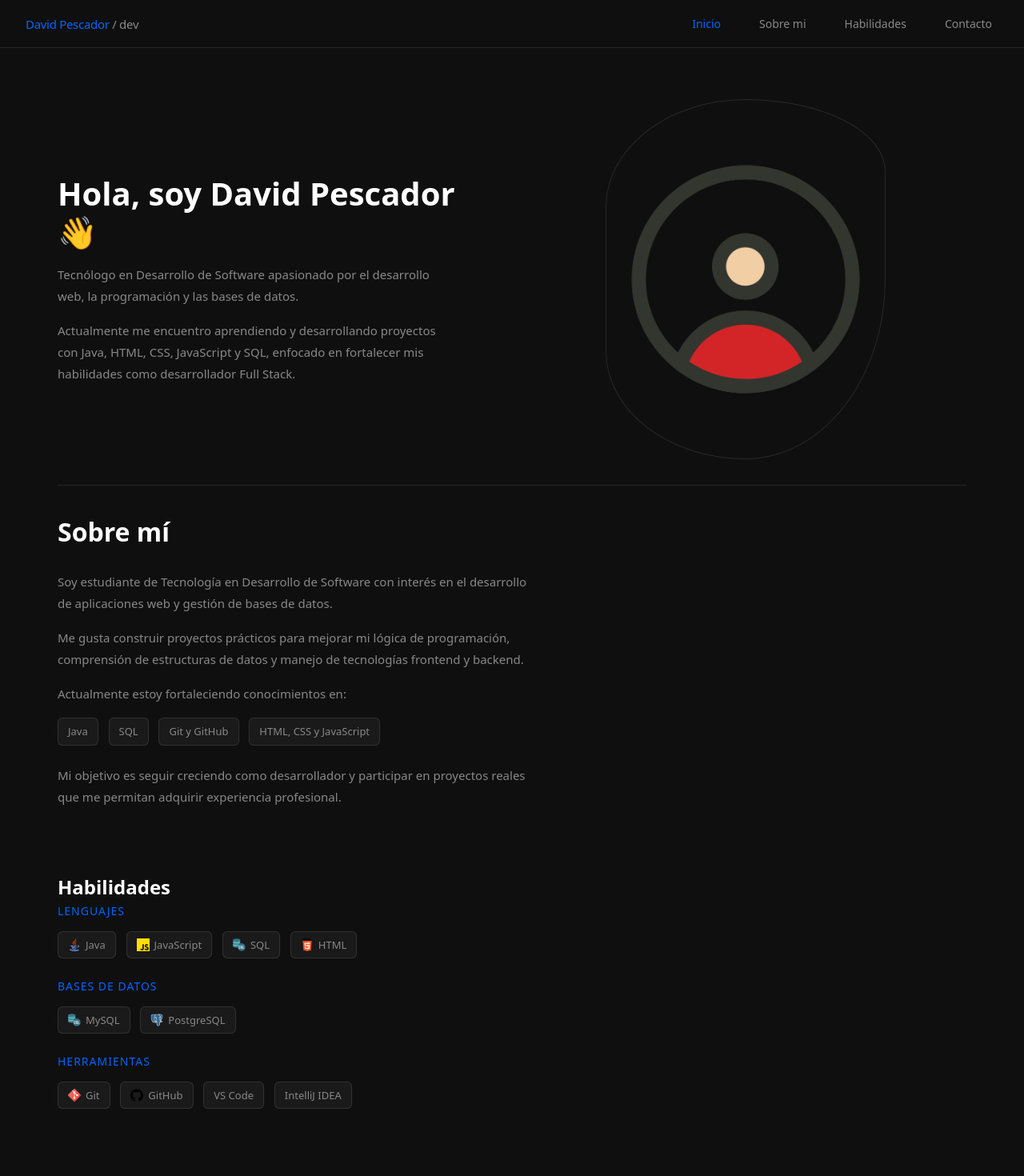
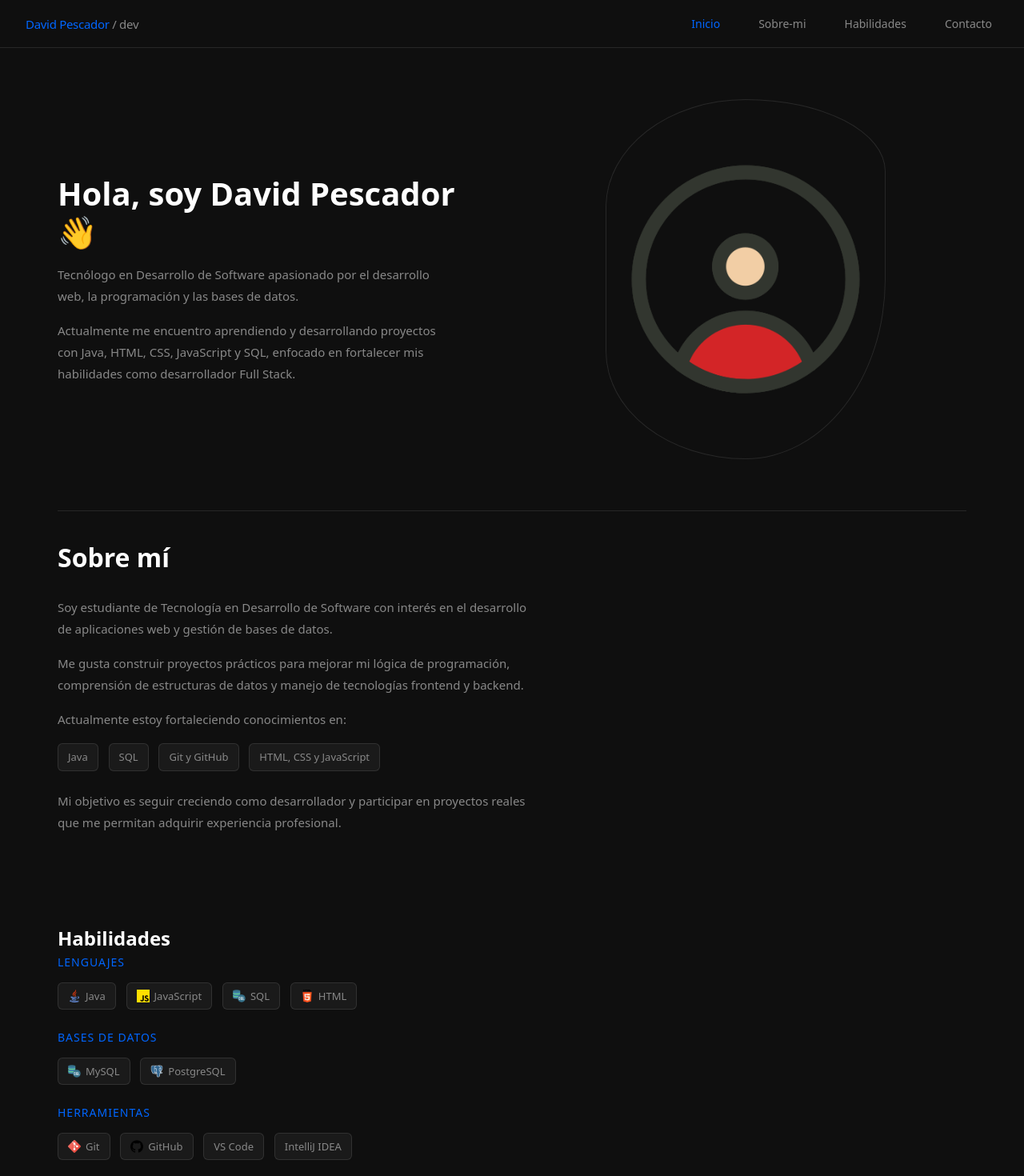
Before and after one commit to durandavid159-art/React, a React (Vite) app in the folder first-app/: page / in a window 1280 px wide. Shown: the top 1470 px of the page at 80% size. Built offline with nearby package versions, Linux system fonts and the light colour scheme.

Commit message:
DP se modifican unos estilos en diferentes componentes para darle mas estilo al portafolio

```diff
--- a/first-app/src/components/About/About.css
+++ b/first-app/src/components/About/About.css
@@ -1,5 +1,6 @@
 .about {
     grid-area: about;
+    width: 100%;
     padding: 2rem 0;
     border-top: 0.5px solid var(--border);
 }
--- a/first-app/src/components/About/About.jsx
+++ b/first-app/src/components/About/About.jsx
@@ -2,7 +2,7 @@ import './About.css'
 import { SkillGroup } from '../SkillGroup/SkillGroup'
 
 export const About = () =>(
-    <section className="about">
+    <section className="about" id="sobre-mi">
             <h2>Sobre mí</h2>
             <p>Soy estudiante de Tecnología en Desarrollo de Software con interés en el desarrollo de aplicaciones web y gestión de bases de datos.</p>
             <p>Me gusta construir proyectos prácticos para mejorar mi lógica de programación, comprensión de estructuras de datos y manejo de tecnologías frontend y backend.</p>
--- a/first-app/src/components/Footer/Footer.jsx
+++ b/first-app/src/components/Footer/Footer.jsx
@@ -2,7 +2,7 @@ import React from 'react'
 import './Footer.css'
 
 export const Footer = () => (
-    <footer className="footer">
+    <footer className="footer" id="contacto">
         <h2>Contacto</h2>
         <p>¿Tienes un proyecto en mente? Hablemos.</p>
 
--- a/first-app/src/components/Hero/Hero.jsx
+++ b/first-app/src/components/Hero/Hero.jsx
@@ -1,6 +1,6 @@
 import './Hero.css'
 export const Hero = () =>(
-    <section className="hero">
+    <section className="hero" id="inicio">
         <h1>Hola, soy David Pescador 👋</h1>
         <p>Tecnólogo en Desarrollo de Software apasionado por el desarrollo web, la programación y las bases de datos.</p>
         <p> Actualmente me encuentro aprendiendo y desarrollando proyectos con Java, HTML, CSS, JavaScript y SQL, enfocado en fortalecer mis habilidades como desarrollador Full Stack.</p>
--- a/first-app/src/components/Main/Main.css
+++ b/first-app/src/components/Main/Main.css
@@ -5,7 +5,7 @@ main {
         "hero image"
         "about about"
         "skills skills";
-    gap: 2rem;
+    gap:  4rem 2rem;
     padding: 4rem 2rem;
     max-width: 1200px;
     margin: 0 auto;
--- a/first-app/src/components/Main/Skills.jsx
+++ b/first-app/src/components/Main/Skills.jsx
@@ -14,7 +14,7 @@ import githubImg from '../../assets/iconos/github.png'
 
 
 export const Skills = () => (
-    <section style={{ gridArea: 'skills' }}>
+    <section style={{ gridArea: 'skills', width: '100%'}} id="habilidades">
 
         <h2>Habilidades</h2>
 
--- a/first-app/src/components/Navbar/Navbar.jsx
+++ b/first-app/src/components/Navbar/Navbar.jsx
@@ -4,7 +4,7 @@ export const Navbar = () => (
   <nav>
     <ul style={{ display: 'flex', gap: '2rem', listStyle: 'none', margin: 0, padding: 0 }}>
       <ItemNavbar ItemContent="Inicio" styles="active" />
-      <ItemNavbar ItemContent="Sobre mi" styles="other" />
+      <ItemNavbar ItemContent="Sobre-mi" styles="other" />
       <ItemNavbar ItemContent="Habilidades" styles="other" />
       <ItemNavbar ItemContent="Contacto" styles="other" />
     </ul>
--- a/first-app/src/index.css
+++ b/first-app/src/index.css
@@ -33,3 +33,7 @@ ul {
 img {
   max-width: 100%;
 }
+
+section, footer {
+  scroll-margin-top: 70px;
+}
```
